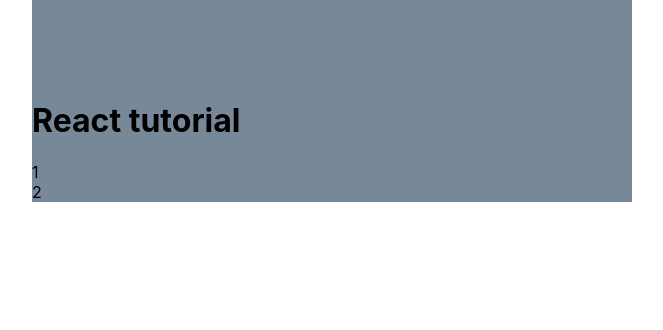
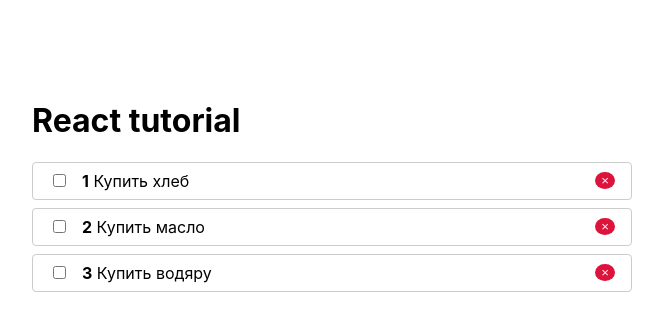
Before and after one commit to Stranger-odua/todo_2, a React (Create React App) app: page / in a window 1280 px wide. Shown: the top 330 px of the page, without its empty margins (308-971 px from the left). Built offline with nearby package versions, Linux system fonts and the light colour scheme.

Commit message:
создание context.js

```diff
--- a/package.json
+++ b/package.json
@@ -6,6 +6,7 @@
     "@testing-library/jest-dom": "^5.13.0",
     "@testing-library/react": "^11.2.7",
     "@testing-library/user-event": "^12.8.3",
+    "prop-types": "^15.7.2",
     "react": "^17.0.2",
     "react-dom": "^17.0.2",
     "react-scripts": "4.0.3",
--- a/public/index.html
+++ b/public/index.html
@@ -24,7 +24,7 @@
       work correctly both with client-side routing and a non-root public URL.
       Learn how to configure a non-root public URL by running `npm run build`.
     -->
-    <title>React App</title>
+    <title>Веб страница todoList</title>
   </head>
   <body>
     <noscript>You need to enable JavaScript to run this app.</noscript>
--- a/src/App.js
+++ b/src/App.js
@@ -2,10 +2,28 @@
 import TodoList from "./Todo/TodoList";
 
 function App() {
+
+    const [todos, setTodos] = React.useState([
+        {id: 1, completed: false, title: 'Купить хлеб'},
+        {id: 2, completed: false, title: 'Купить масло'},
+        {id: 3, completed: false, title: 'Купить водяру'},
+    ])
+
+    function toggleTodo(id) {
+        setTodos(
+            todos.map(todo => {
+            if (todo.id === id) {
+                todo.completed = !todo.completed
+            }
+            return todo
+        })
+        )
+    }
+
     return (<div className='wrapper'>
         <h1>React tutorial</h1>
 
-        <TodoList />
+        <TodoList todos={todos} onToggle={toggleTodo}/>
     </div>)
 }
 
--- a/src/Todo/TodoItem.js
+++ b/src/Todo/TodoItem.js
@@ -0,0 +1,53 @@
+import React from "react";
+import PropTypes from 'prop-types'
+
+
+const styles = {
+    li: {
+        display: 'flex',
+        justifyContent: 'space-between',
+        alignItems: 'center',
+        padding: '.5rem 1rem',
+        border: '1px solid #ccc',
+        borderRadius: '4px',
+        marginBottom: '.5rem',
+    },
+    input: {
+        marginRight: '1rem',
+    }
+}
+
+function TodoItem({todo, index, onChange}) {
+
+
+    const clases = []
+
+    if (todo.completed) {
+        clases.push('done')
+    }
+
+    return (
+        <li style={styles.li}>
+            <span className={clases.join(' ')}>
+                <input
+                    type="checkbox"
+                    checked={todo.completed}
+                    style={styles.input}
+                    onChange={() => onChange(todo.id)}/>
+                <strong>{index + 1}</strong>
+                &nbsp;
+                {todo.title}
+            </span>
+            <button className='rm'>&times;</button>
+        </li>
+    )
+}
+
+
+TodoItem.propTypes = {
+    todo: PropTypes.object.isRequired,
+    index: PropTypes.number,
+    onChange: PropTypes.func.isRequired,
+}
+
+export default TodoItem
--- a/src/Todo/TodoList.js
+++ b/src/Todo/TodoList.js
@@ -1,4 +1,6 @@
 import React from "react";
+import PropTypes from 'prop-types'
+import TodoItem from "./TodoItem";
 
 const styles = {
     ul: {
@@ -8,11 +10,24 @@
     }
 }
 
-export default function TodoList() {
+function TodoList(props) {
     return (
         <ul style={styles.ul}>
-            <li>1</li>
-            <li>2</li>
+            {props.todos.map((todo, index) => {
+                return <TodoItem
+                    todo={todo}
+                    key={todo.id}
+                    index={index}
+                    onChange={props.onToggle}/>
+            })}
         </ul>
     )
 }
+
+TodoList.propTypes = {
+    todos: PropTypes.arrayOf(PropTypes.object).isRequired,
+    onToggle: PropTypes.func.isRequired,
+}
+
+
+export default TodoList
--- a/src/index.css
+++ b/src/index.css
@@ -17,5 +17,16 @@
   padding-top: 5rem;
   margin: 0 auto;
   width: 600px;
-  background-color: lightslategrey;
 }
+
+
+.rm {
+  background: crimson;
+  border-radius: 50%;
+  color: aliceblue;
+  border: none;
+}
+
+.done {
+  text-decoration: line-through;
+}
```
Also changed, not shown: src/context.js (added).
